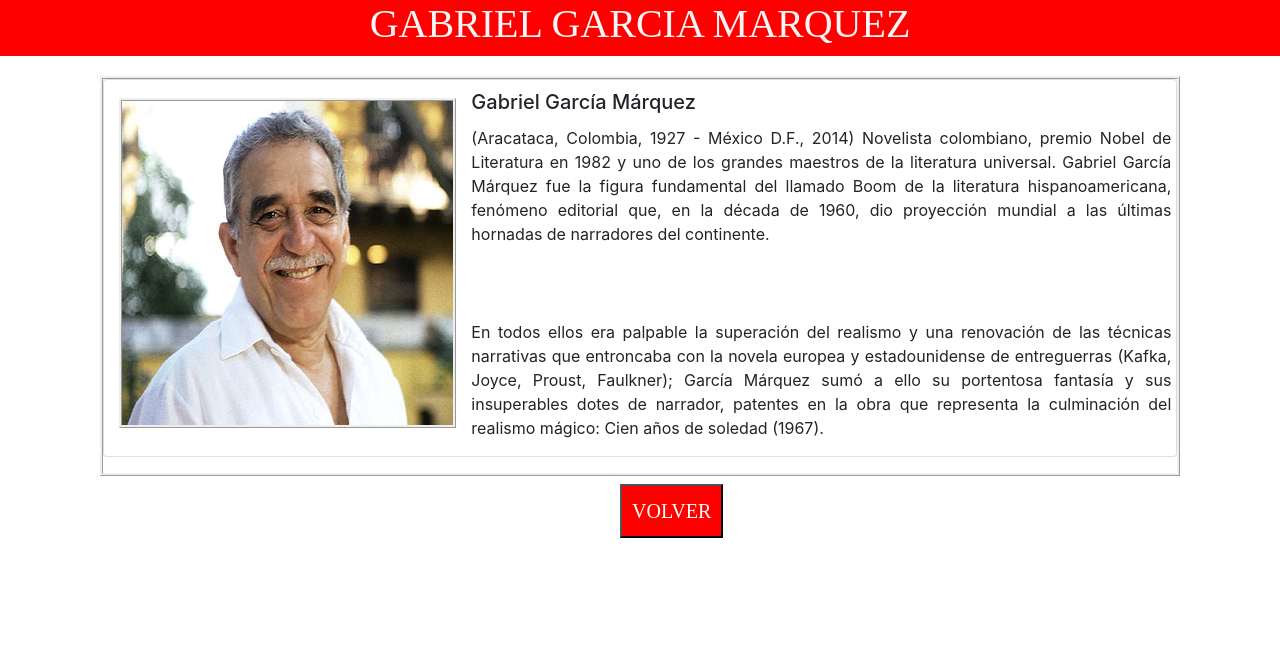
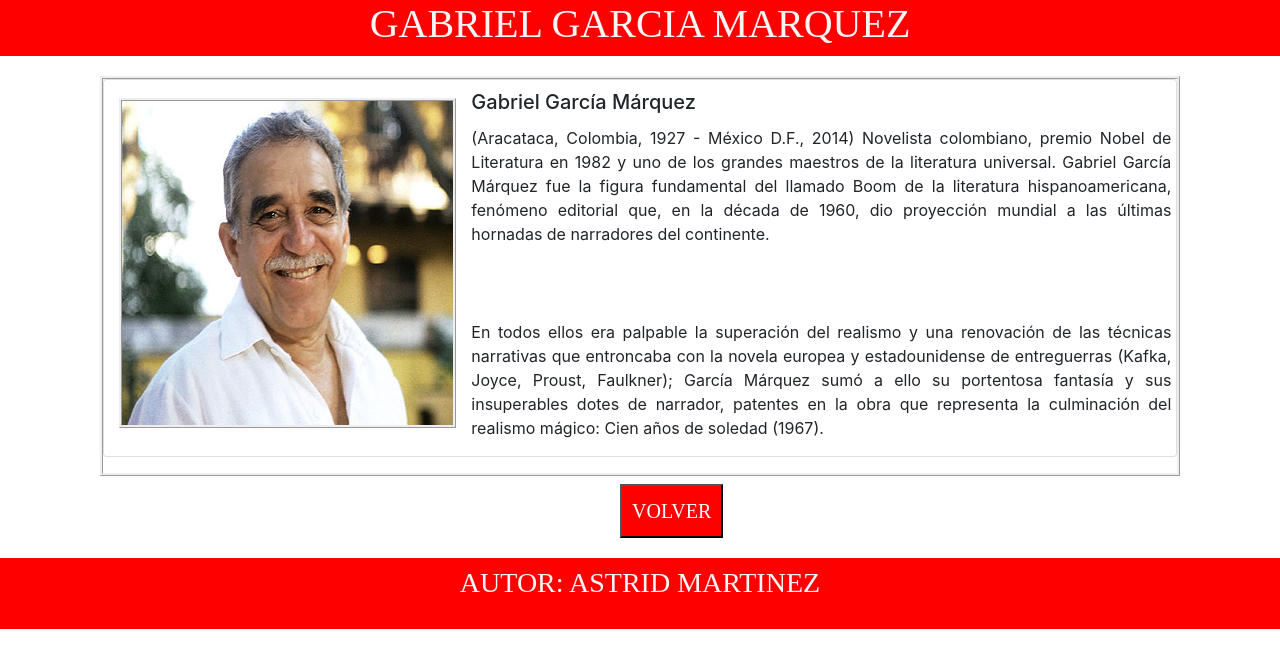
Before and after one commit to AstridMartinez/Taller_2Dia, a plain HTML site: page index2.html in a window 1280 px wide. Drawn offline with nearby package versions, Linux system fonts and the light colour scheme.

Commit message:
se agrega footer interfaz2

```diff
--- a/index2.html
+++ b/index2.html
@@ -66,6 +66,9 @@
             </a>
         </section>
     </article>
+    <footer>
+        <h3 class="color_texto">AUTOR: ASTRID MARTINEZ</h3>
+    </footer>
 
 </body>
 
```
